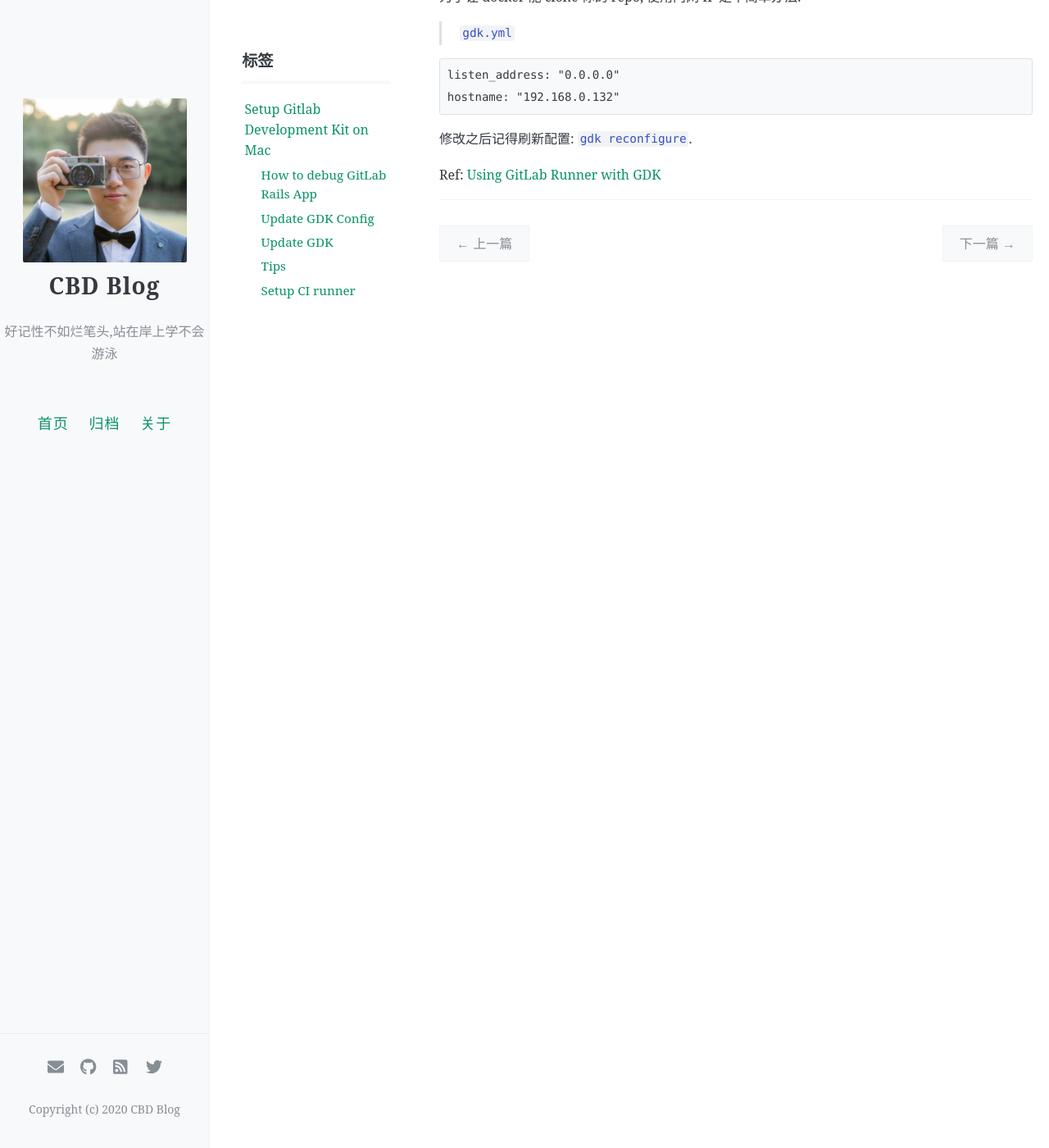
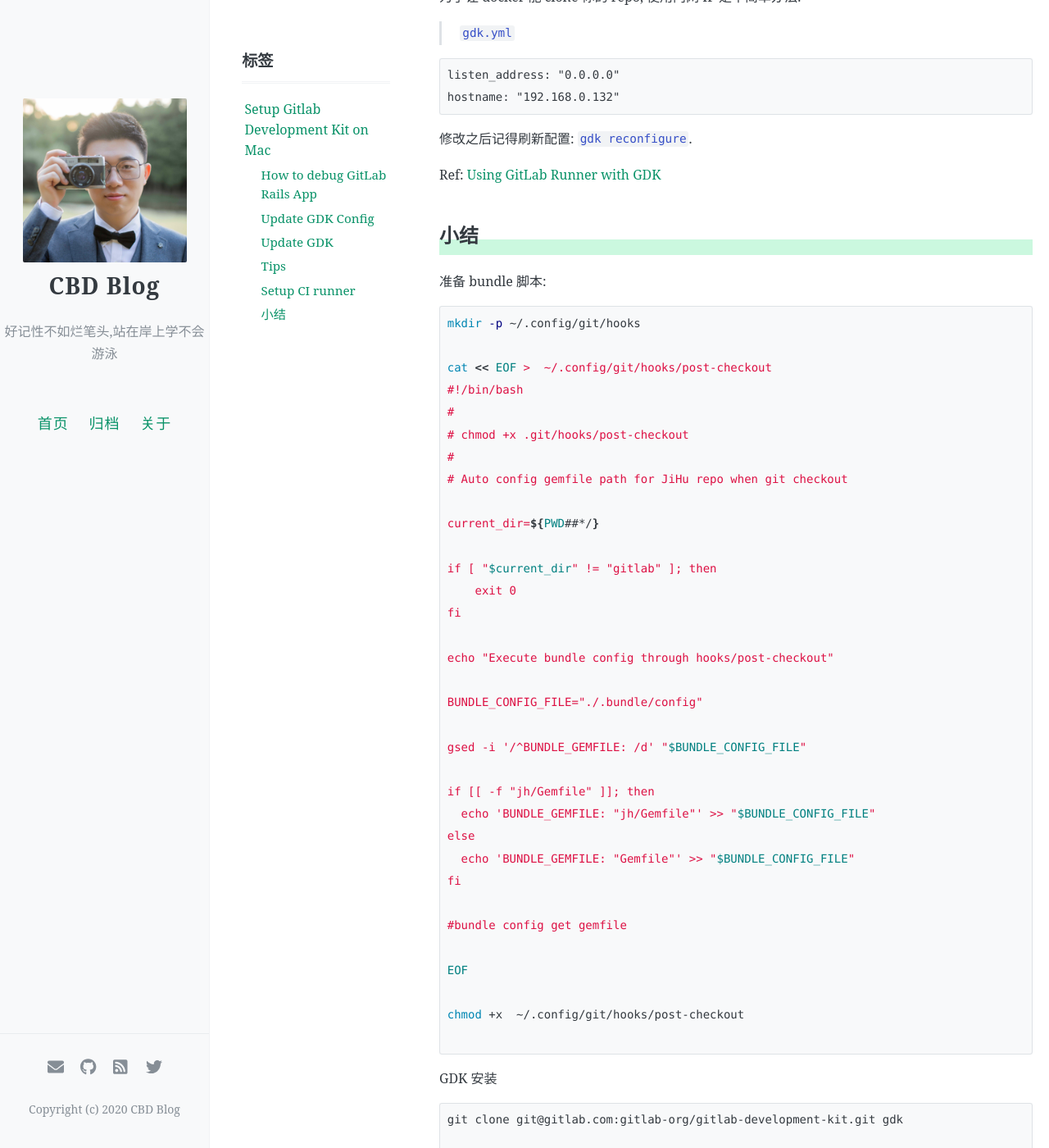
Before and after one commit to icbd/icbd.github.io, a Jekyll site: the page built from _posts/gitlab/2021-03-23-mac-setup-gdk.md, in a window 1280 px wide and 1400 px high, scrolled down 2699 px. Shown: the whole window at 82% size. Built offline with Jekyll 4.4.1, drawn with Linux system fonts in a browser that asks for light colours; comment, search, counter and statistics services are not loaded; some of the changed text lies outside the part shown.

Commit message:
Update 2021-03-23-mac-setup-gdk.md

````diff
--- a/_posts/gitlab/2021-03-23-mac-setup-gdk.md
+++ b/_posts/gitlab/2021-03-23-mac-setup-gdk.md
@@ -123,3 +123,74 @@
 修改之后记得刷新配置: `gdk reconfigure`.
 
 Ref: [Using GitLab Runner with GDK](https://gitlab.devworks.gr/gitlab-org/gitlab-development-kit/blob/f2247534217d23523f0e3495ad72162805dc7b38/doc/howto/runner.md)
+
+## 小结
+
+准备 bundle 脚本:
+
+```bash
+mkdir -p ~/.config/git/hooks
+
+cat << EOF >  ~/.config/git/hooks/post-checkout
+#!/bin/bash
+#
+# chmod +x .git/hooks/post-checkout
+#
+# Auto config gemfile path for JiHu repo when git checkout
+
+current_dir=${PWD##*/}
+
+if [ "$current_dir" != "gitlab" ]; then
+    exit 0
+fi
+
+echo "Execute bundle config through hooks/post-checkout"
+
+BUNDLE_CONFIG_FILE="./.bundle/config"
+
+gsed -i '/^BUNDLE_GEMFILE: /d' "$BUNDLE_CONFIG_FILE"
+
+if [[ -f "jh/Gemfile" ]]; then
+  echo 'BUNDLE_GEMFILE: "jh/Gemfile"' >> "$BUNDLE_CONFIG_FILE"
+else
+  echo 'BUNDLE_GEMFILE: "Gemfile"' >> "$BUNDLE_CONFIG_FILE"
+fi
+
+#bundle config get gemfile
+
+EOF
+
+chmod +x  ~/.config/git/hooks/post-checkout
+
+```
+
+GDK 安装
+
+```bash
+git clone git@gitlab.com:gitlab-org/gitlab-development-kit.git gdk
+
+cd gdk
+
+touch gdk.yml
+
+cat << EOF > gdk.yml
+---
+repositories:
+  gitlab: git@jihulab.com:gitlab-cn/gitlab.git
+gitlab:
+  default_branch: main-jh
+  rails:
+    allowed_hosts: []
+    puma:
+      threads_max: 16
+      threads_min: 4
+      workers: 2
+rails_web:
+  enabled: false
+
+EOF
+
+bundle
+
+gdk install gitlab_repo=git@jihulab.com:gitlab-cn/gitlab.git
+```
````
